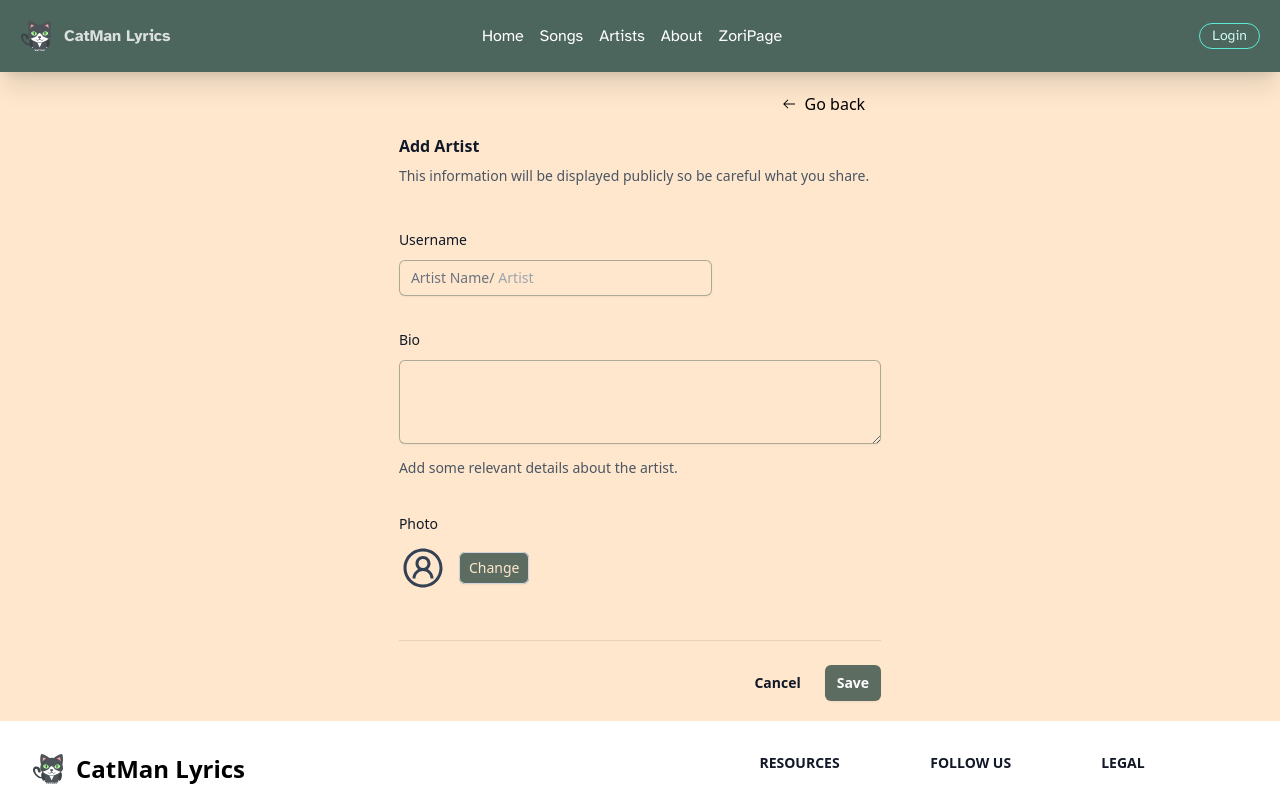
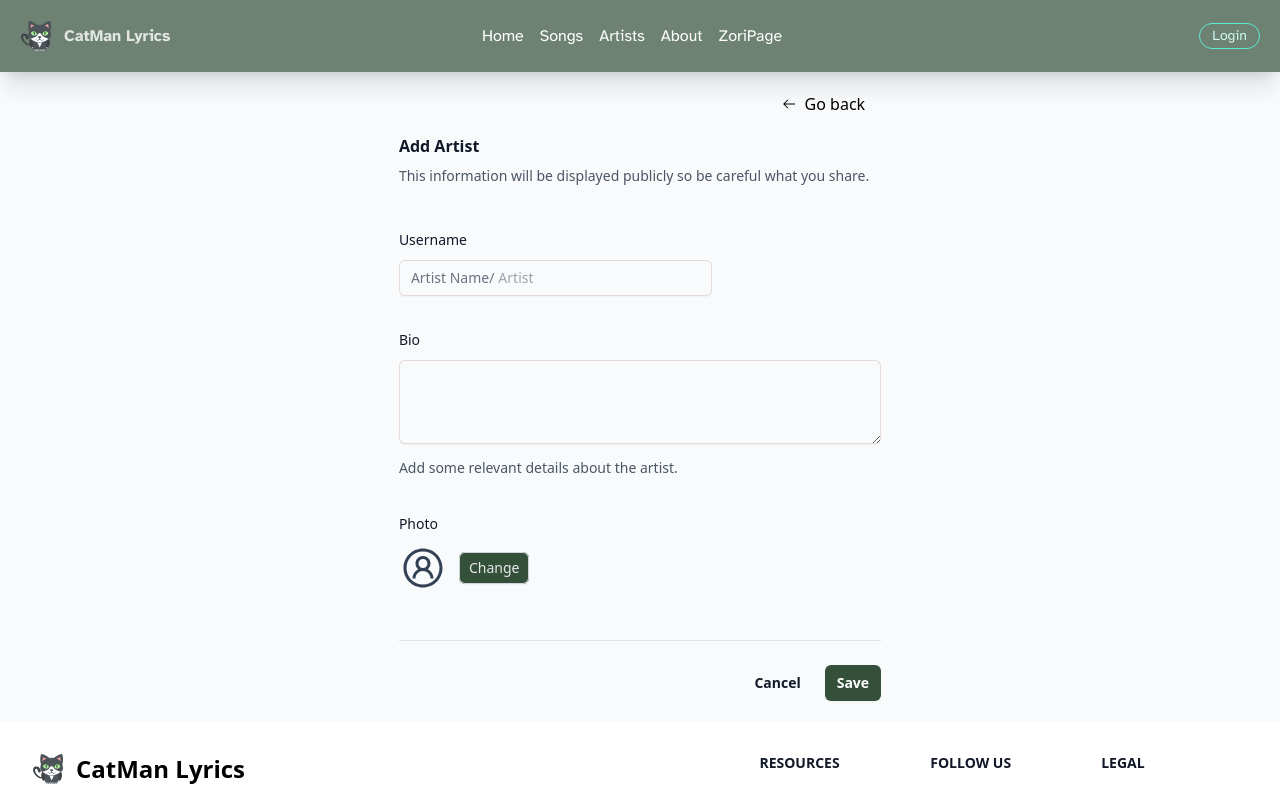
Before and after one commit to fakteahk/zoawi-vite, a React (Vite) app: page /addArtist in a window 1280 px wide. Shown: the top 800 px of the page. Built offline with nearby package versions, Linux system fonts and the light colour scheme.

Commit message:
changed colors, fixed margins in some pages

```diff
--- a/src/features/artists/AddArtistForm.jsx
+++ b/src/features/artists/AddArtistForm.jsx
@@ -3,7 +3,7 @@ import { useForm } from "react-hook-form";
 import { useMutation, useQueryClient } from "@tanstack/react-query";
 import toast from "react-hot-toast";
 
-import { LiaArrowLeftSolid } from 'react-icons/lia'
+import { LiaArrowLeftSolid } from "react-icons/lia";
 
 import { createArtist } from "../../services/apiArtists";
 import { Link } from "react-router-dom";
@@ -32,10 +32,13 @@ export default function AddArtistForm() {
   return (
     <>
       <form onSubmit={handleSubmit(onSubmit)}>
-        <div className="space-y-12">
+        <div className="space-y-12 px-4">
           <div className="border-b border-gray-900/10 pb-12">
             <div className="mb-4 flex justify-end">
-              <Link to="/artists" className="flex items-center gap-2 mr-4"><LiaArrowLeftSolid />Go back</Link>
+              <Link to="/artists" className="flex items-center gap-2 mr-4">
+                <LiaArrowLeftSolid />
+                Go back
+              </Link>
             </div>
             <h2 className="text-base font-semibold leading-7 text-gray-900">
               Add Artist
@@ -107,7 +110,7 @@ export default function AddArtistForm() {
                   />
                   <button
                     type="button"
-                    className="rounded-md bg-secondary px-2.5 py-1.5 text-sm font-medium text-primary shadow-sm ring-1 ring-inset ring-gray-300 hover:bg-secondary/70"
+                    className="rounded-md bg-primary px-2.5 py-1.5 text-sm font-medium text-gray-200 shadow-sm ring-1 ring-inset ring-gray-300 hover:bg-primary/70"
                   >
                     Change
                   </button>
@@ -117,7 +120,7 @@ export default function AddArtistForm() {
           </div>
         </div>
 
-        <div className="mt-6 flex items-center justify-end gap-x-6">
+        <div className="mt-6 flex items-center justify-end gap-x-6 px-4">
           <button
             type="reset"
             className="text-sm font-semibold leading-6 text-gray-900"
@@ -126,7 +129,7 @@ export default function AddArtistForm() {
           </button>
           <button
             type="submit"
-            className="rounded-md bg-secondary px-3 py-2 text-sm font-semibold text-white shadow-sm hover:bg-secondary/50 focus-visible:outline focus-visible:outline-2 focus-visible:outline-offset-2 focus-visible:outline-indigo-600"
+            className="rounded-md bg-primary px-3 py-2 text-sm font-semibold text-white shadow-sm hover:bg-primary/70 focus-visible:outline focus-visible:outline-2 focus-visible:outline-offset-2 focus-visible:outline-indigo-600"
             disabled={isCreating}
           >
             Save
--- a/src/features/artists/ArtistSongs.jsx
+++ b/src/features/artists/ArtistSongs.jsx
@@ -51,7 +51,7 @@ function ArtistSongs() {
         {songs.map((song) => (
           <div
             key={song.id}
-            className="bg-teal-900/10 p-4 rounded-sm shadow-md font-atkinson text-lg sm:flex sm:space-x-1"
+            className="bg-secondary/30 hover:bg-secondary p-4 cursor-pointer rounded-sm shadow-md font-atkinson text-lg sm:flex sm:space-x-1"
           >
             <Link to={`/songs/${song.id}`}>
               <p className="">{song.title}</p>
--- a/src/features/artists/ArtistTable.jsx
+++ b/src/features/artists/ArtistTable.jsx
@@ -11,11 +11,11 @@ function ArtistTable() {
   if (isLoading) return <p>Loading</p>;
 
   return (
-    <div className="sm:max-w-[960px] gap-2 p-2 min-w-96 grid grid-rows-10">
+    <div className="sm:max-w-[960px] gap-2 min-w-96 grid grid-rows-10">
       {artist.map((artist) => (
         <div
           key={artist.id}
-          className="bg-teal-900/10 p-4 rounded-sm shadow-md font-atkinson text-lg"
+          className="bg-secondary/30 hover:bg-secondary cursor-pointer p-4 rounded-sm shadow-md font-atkinson text-lg"
         >
           <Link to={`/artists/${artist.id}`}>
             <p>{artist.name}</p>
--- a/src/features/songs/SongsTable.jsx
+++ b/src/features/songs/SongsTable.jsx
@@ -48,12 +48,12 @@ function SongRow({ song }) {
   return (
     <div
           key={song.id}
-          className="bg-teal-900/10 p-4 rounded-sm shadow-md font-atkinson text-lg sm:flex sm:space-x-1"
+          className="bg-secondary/30 hover:bg-secondary cursor-pointer p-4 rounded-sm shadow-md font-atkinson text-lg sm:flex sm:space-x-1"
         >
           <div>
             <Link to={`/songs/${songId}`}>
               <p className="font-semibold">{title}</p>
-              <p className="text-secondary">{name}</p>
+              <p className="text-primary">{name}</p>
             </Link>
             {/* <button onClick={() => mutate(songId)} disabled={isDeleting}>Delete</button> */}
           </div>
--- a/src/index.css
+++ b/src/index.css
@@ -6,7 +6,8 @@
 @tailwind utilities;
 
 body {
-    @apply bg-orange-200/60;
+    /* @apply bg-orange-200/60; */
+    @apply bg-slate-50;
   }
 
 .active {
--- a/src/pages/Artists.jsx
+++ b/src/pages/Artists.jsx
@@ -13,7 +13,7 @@ function Artists() {
 
         <div className="flex items-center justify-center align-middle mt-4">
           <button
-            className="bg-teal-800/70 hover:bg-blue-700 text-white font-bold py-2 px-4 rounded"
+            className="bg-primary/70 hover:bg-primary text-white font-bold py-2 px-4 rounded"
           >
             <Link to="/addArtist">Add new Artist</Link>
           </button>
--- a/src/ui/AboutCard.jsx
+++ b/src/ui/AboutCard.jsx
@@ -1,6 +1,6 @@
 function AboutCard() {
   return (
-    <div className="max-w-lg mx-auto bg-teal-700/70 rounded-xl shadow-lg overflow-hidden sm:max-w-2xl">
+    <div className="max-w-lg mx-auto bg-secondary/70 rounded-xl shadow-lg overflow-hidden sm:max-w-2xl">
       <div className="sm:flex">
         <div className="sm:shrink-0">
           <img
@@ -10,10 +10,10 @@ function AboutCard() {
           />
         </div>
         <div className="p-3 sm:flex sm:flex-col sm:items-center sm:justify-center sm:w-full">
-          <div className="uppercase tracking-wide text-sm text-orange-300 font-atkinson font-bold">
+          <div className="uppercase tracking-wide text-sm text-primary/90 font-atkinson font-bold">
             Faktea Hk and Zorini C.
           </div>
-          <div className="block mt-1 text-sm leading-tight font-medium font-atkinson text-white hover:underline">
+          <div className="block mt-1 text-sm leading-tight font-medium font-atkinson text-accent">
             Founding members of CatMan Lyrics
           </div>
         </div>
--- a/src/ui/Footer/Footer.jsx
+++ b/src/ui/Footer/Footer.jsx
@@ -1,7 +1,7 @@
 function Footer() {
   return (
     <footer >
-      <div className="mx-auto w-full max-w-screen-xl p-8 py-6 lg:py-8 bg-white dark:bg-teal-950/90">
+      <div className="mx-auto w-full max-w-screen-xl p-8 py-6 lg:py-8 bg-white bg-primary/80">
         <div className="md:flex md:justify-between">
           <div className="mb-6 md:mb-0">
             <a
--- a/src/ui/Header/Header.jsx
+++ b/src/ui/Header/Header.jsx
@@ -7,7 +7,7 @@ export default function Header() {
 
   return (
     <>
-      <nav className="container shadow-xl mx-auto flex max-w-7xl flex-wrap p-5 flex-row items-center bg-teal-950/70 justify-between">
+      <nav className="container shadow-xl mx-auto flex max-w-7xl flex-wrap p-5 flex-row items-center bg-primary/70 justify-between">
         {/* Catman */}
         <NavLink
           to="home"
--- a/tailwind.config.js
+++ b/tailwind.config.js
@@ -11,8 +11,10 @@ export default {
         'alegreya': ["Alegreya", 'sans-serif']
       },
       colors: {
-        'primary': '#FEE7CC',
-        'secondary': '#5D6C61',
+        'background': "#f0e7e5",
+        'primary': '#34503a',
+        'secondary': '#d3bdb1',
+        'accent' : '#4c3434'
       }
     },
   },
```
